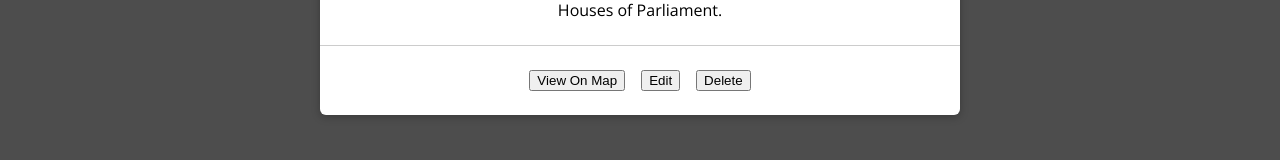
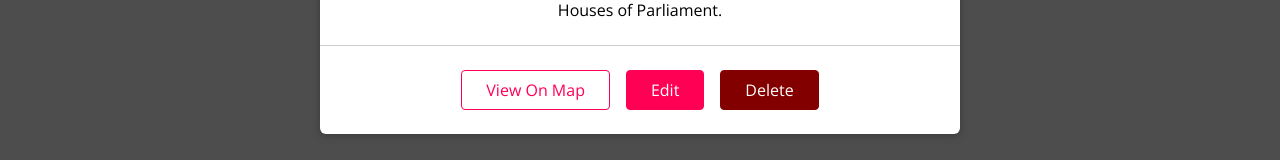
Before and after one commit to akansha-singh/MERN-app-frontend, a React (Create React App) app: page /u1/places in a window 1280 px wide. Shown: the part 513-673 px from the top of the page. Built offline with nearby package versions, Linux system fonts and the light colour scheme.

Commit message:
Added Custom Buttons

```diff
--- a/src/places/components/PlaceItem.js
+++ b/src/places/components/PlaceItem.js
@@ -1,6 +1,7 @@
 import React from 'react';
 
 import Card from '../../shared/components/UIElements/Card';
+import Button from '../../shared/components/FormElements/Button';
 import './PlaceItem.css';
 
 const PlaceItem = props => {
@@ -15,9 +16,9 @@
             <p>{props.description}</p>
         </div>
         <div className="place-item__actions">
-            <button>View On Map</button>
-            <button>Edit</button>
-            <button>Delete</button>
+            <Button inverse>View On Map</Button>
+            <Button to={`/places/${props.id}`}>Edit</Button>
+            <Button danger>Delete</Button>
         </div>
         </Card>
     </li>;
--- /dev/null
+++ b/src/shared/components/FormElements/Button.css
@@ -0,0 +1,61 @@
+.button {
+  font: inherit;
+  padding: 0.5rem 1.5rem;
+  border: 1px solid #ff0055;
+  border-radius: 4px;
+  background: #ff0055;
+  color: white;
+  cursor: pointer;
+  margin-right: 1rem;
+  text-decoration: none;
+  display: inline-block;
+}
+
+.button:focus {
+  outline: none;
+}
+
+.button:hover,
+.button:active {
+  background: #ff4382;
+  border-color: #ff4382;
+}
+
+.button--inverse {
+  background: transparent;
+  color: #ff0055;
+}
+
+.button--inverse:hover,
+.button--inverse:active {
+  color: white;
+  background: #ff0055;
+}
+
+.button--danger {
+  background: #830000;
+  border-color: #830000;
+}
+
+.button--danger:hover,
+.button--danger:active {
+  background: #f34343;
+  border-color: #f34343;
+}
+
+.button:disabled,
+.button:hover:disabled,
+.button:active:disabled {
+  background: #ccc;
+  color: #979797;
+  border-color: #ccc;
+  cursor: not-allowed;
+}
+
+.button--small {
+  font-size: 0.8rem;
+}
+
+.button--big {
+  font-size: 1.5rem;
+}
--- /dev/null
+++ b/src/shared/components/FormElements/Button.js
@@ -0,0 +1,43 @@
+import React from 'react';
+import { Link } from 'react-router-dom';
+
+import './Button.css';
+
+const Button = props => {
+  if (props.href) {
+    return (
+      <a
+        className={`button button--${props.size || 'default'} ${props.inverse &&
+          'button--inverse'} ${props.danger && 'button--danger'}`}
+        href={props.href}
+      >
+        {props.children}
+      </a>
+    );
+  }
+  if (props.to) {
+    return (
+      <Link
+        to={props.to}
+        exact={props.exact}
+        className={`button button--${props.size || 'default'} ${props.inverse &&
+          'button--inverse'} ${props.danger && 'button--danger'}`}
+      >
+        {props.children}
+      </Link>
+    );
+  }
+  return (
+    <button
+      className={`button button--${props.size || 'default'} ${props.inverse &&
+        'button--inverse'} ${props.danger && 'button--danger'}`}
+      type={props.type}
+      onClick={props.onClick}
+      disabled={props.disabled}
+    >
+      {props.children}
+    </button>
+  );
+};
+
+export default Button;
```
